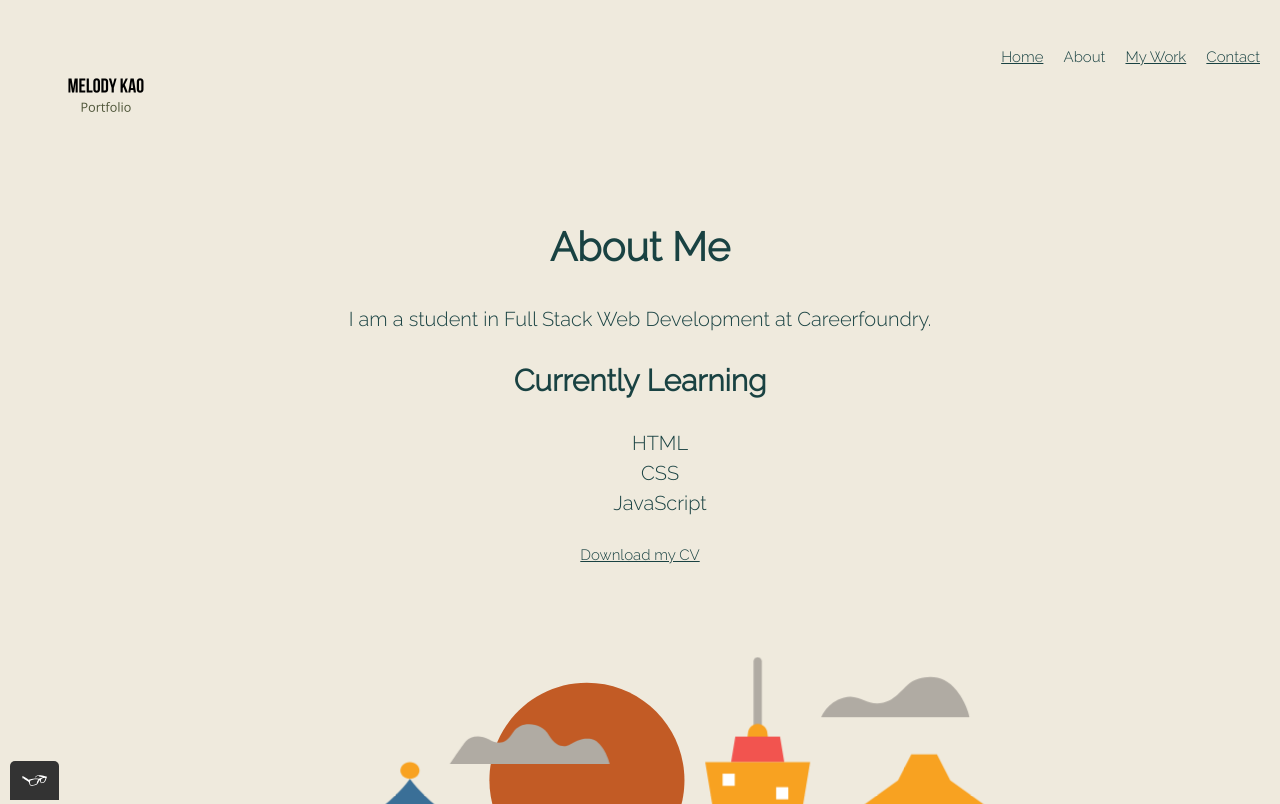
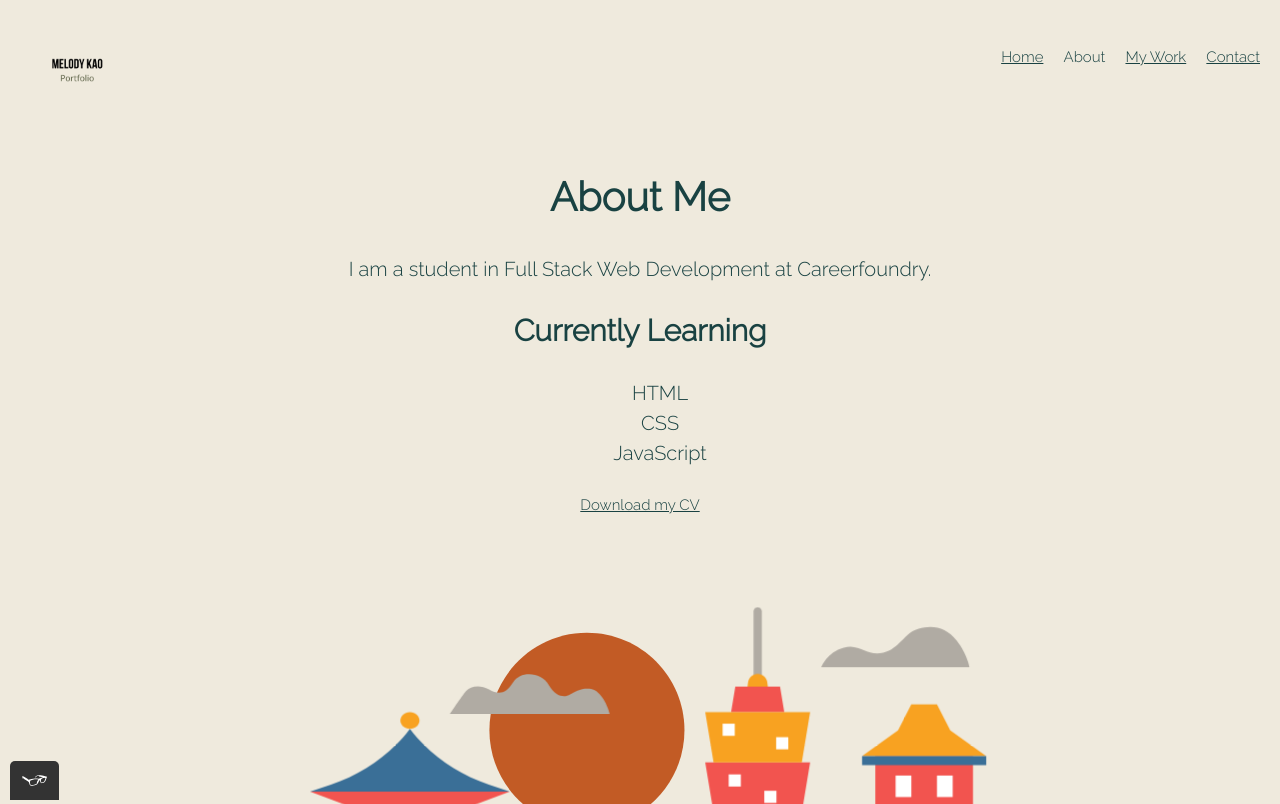
Before and after one commit to melcow13/portfolio-website, a plain HTML site: page about.html in a window 1280 px wide. Shown: the top 804 px of the page. Drawn offline with nearby package versions, Linux system fonts and the light colour scheme.

Commit message:
Update about.html
add back the body tag

```diff
--- a/about.html
+++ b/about.html
@@ -14,10 +14,10 @@
   <link href="https://fonts.googleapis.com/css2?family=Raleway:wght@300&display=swap" rel="stylesheet">
 </head>
 
-
+<body>
   <header class="page-header">
 
-    <img src="img/headerlogo.png" alt="headerlogo" width="700" height="150" class="page-header__item">
+    <img src="img/headerlogo.png" alt="headerlogo" width="700" height="100" class="page-header__item">
 
     <nav class="page-header__item">
      <ul role="menubar" class="navigation-list">
@@ -84,6 +84,6 @@
   </div>
   <script src="js/tota11y.min.js"></script>
 </footer>
-
+</body>
 
 </html>
```
